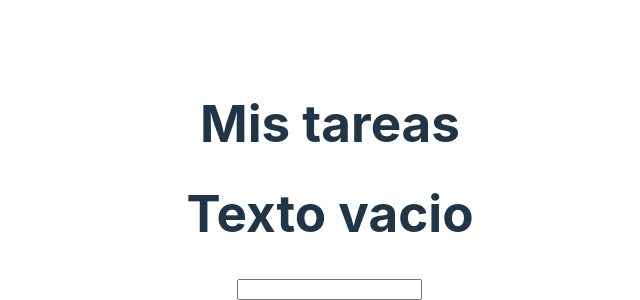
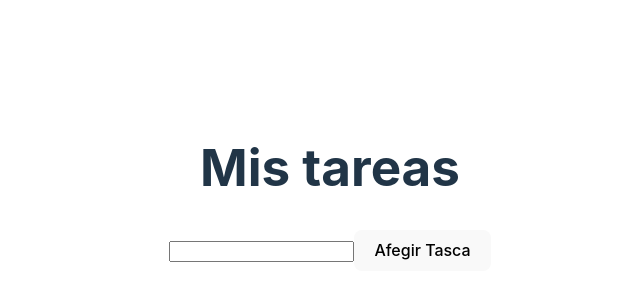
Before and after one commit to amonge20/M06_REACT_ACTIVITAT3, a React (Vite) app in the folder Practica3/: page / in a window 1280 px wide. Shown: the part 212-512 px from the top of the page, without its empty margins (310-950 px from the left). Built offline with nearby package versions, Linux system fonts and the light colour scheme.

Commit message:
M06 REACT Gestor de tareas v1.7

```diff
--- a/Practica3/package.json
+++ b/Practica3/package.json
@@ -11,7 +11,8 @@
   },
   "dependencies": {
     "react": "^18.2.0",
-    "react-dom": "^18.2.0"
+    "react-dom": "^18.2.0",
+    "react-icons": "^5.0.1"
   },
   "devDependencies": {
     "@types/react": "^18.2.66",
--- a/Practica3/src/components/Formulari.jsx
+++ /dev/null
@@ -1,14 +0,0 @@
-import React, { useState } from "react";
-
-const Formulari = () => {
-    const [tasques, setTasques] = useState([]);
-
-    return(
-        <div>
-            <h1>Texto vacio</h1>
-            <input type="text" />
-        </div>
-    )
-}
-
-export default Formulari;
--- /dev/null
+++ b/Practica3/src/components/FormulariTasques.jsx
@@ -0,0 +1,28 @@
+import React, { useState } from "react";
+
+const FormulariTasques = ({ funcAfegirTasca }) => {
+    const [textTasca, setTextTasca] = useState('');
+
+    const enviarForm = (e) => {
+        e.preventDefault();
+        const tareaNueva = {
+            text: textTasca,
+            completada: false,
+        };
+        funcAfegirTasca(tareaNueva);
+        setTextTasca('');
+    };
+
+    const cambiarTextoTasca = (e) => {
+        setTextTasca(e.target.value);
+    };
+
+    return(
+        <form onSubmit={enviarForm}>
+            <input type="text" value={textTasca} onChange={cambiarTextoTasca} />
+            <button type="submit"> Afegir Tasca </button>
+        </form>
+    );
+};
+
+export default FormulariTasques;
--- a/Practica3/src/components/LlistatTasques.jsx
+++ b/Practica3/src/components/LlistatTasques.jsx
@@ -1,5 +1,6 @@
 import React, { useState } from "react";
-import Formulari from "./Formulari";
+import Tasca from './Tasca';
+import FormulariTasques from "./FormulariTasques";
 
 const LlistatTasques = props => {
     const [tasques, setTasques] = useState([]);
@@ -27,20 +28,17 @@ const LlistatTasques = props => {
     return (
         <div>
           <h1>Mis tareas</h1>
-          <Formulari funcAfegirTasca={afegirTasca} />
-          <ul>
+          <FormulariTasques funcAfegirTasca={afegirTasca} />
             {tasques.map((tasca, index) => (
-              <li key={index}>
-                {tasca.text}
-                <button onClick={() => completarTasca(index)}>
-                  Completar
-                </button>
-                <button onClick={() => eliminarTasca(index)}>
-                  Eliminar
-                </button>
-              </li>
+              <Tasca
+                key={index}
+                id={index}
+                text={tasca.text}
+                completada={tasca.completada}
+                completarTasca={completarTasca}
+                eliminarTasca={eliminarTasca}
+              />
             ))}
-          </ul>
         </div>
       );
     }
--- /dev/null
+++ b/Practica3/src/components/Tasca.jsx
@@ -0,0 +1,13 @@
+import React, { useState } from "react";
+import { RiDeleteBinLine } from 'react-icons/ri';
+
+const Tasca = ({ id, text, completada, completarTasca, eliminarTasca }) => {
+    return (
+        <div className={completada ? 'tascaCompletada' : ''} onClick={() => completarTasca(id)}>
+            <span>{text}</span>
+            <button onClick={() => eliminarTasca(id)}><RiDeleteBinLine /></button>
+        </div>
+    );
+};
+
+export default Tasca;
```
Also changed, not shown: 1 other file (tests, documents, lock files or other folders).
